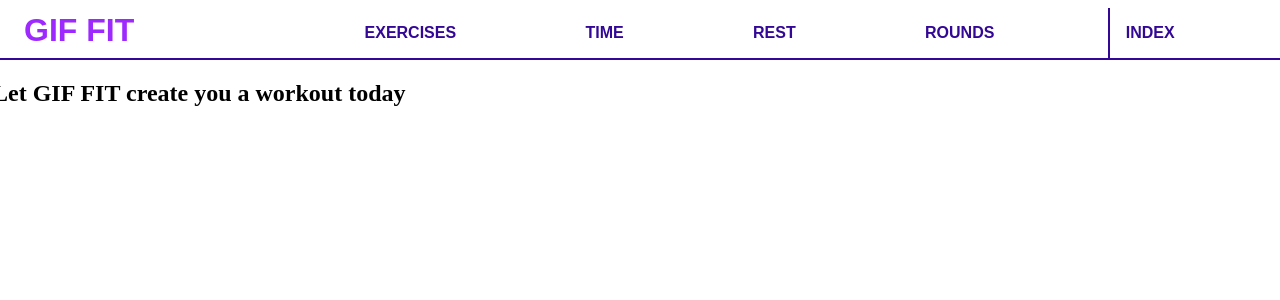
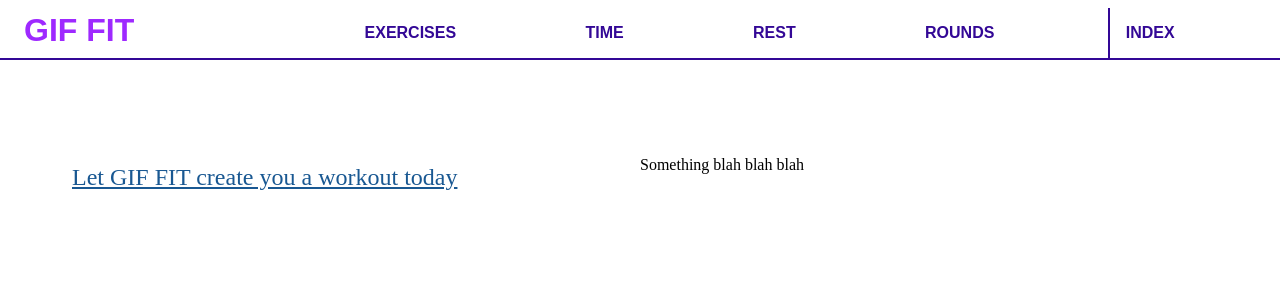
Before and after one commit to jamesncox/gif-fit-2.0, a React (Create React App) app: page / in a window 1280 px wide. Shown: the top 300 px of the page. Built offline with nearby package versions, Linux system fonts and the light colour scheme.

Commit message:
Update App.css with .welcome-title

```diff
--- a/src/components/content/DisplaySelections.js
+++ b/src/components/content/DisplaySelections.js
@@ -1,7 +1,9 @@
 import React from 'react'
 
 function DisplaySelections(props) {
-
+    return (
+        <p>Something blah blah blah</p>
+    )
 
 }
 
--- a/src/components/content/WelcomeMessage.js
+++ b/src/components/content/WelcomeMessage.js
@@ -2,7 +2,7 @@ import React from 'react'
 
 function WelcomeMessage(props) {
     return (
-        <h2>Let GIF FIT create you a workout today</h2>
+        <p className="welcome-title">Let GIF FIT create you a workout today</p>
     )
 }
 
--- a/src/components/layout/Home.js
+++ b/src/components/layout/Home.js
@@ -1,9 +1,13 @@
 import React from 'react'
 import WelcomeMessage from '../content/WelcomeMessage'
+import DisplaySelections from '../content/DisplaySelections'
 
 function Home(props) {
     return (
-        <WelcomeMessage />
+        <div className="home-grid-wrapper">
+            <WelcomeMessage />
+            <DisplaySelections />
+        </div>
     )
 }
 
--- a/src/stylesheets/App.css
+++ b/src/stylesheets/App.css
@@ -16,6 +16,9 @@
   --dark-purple-50-opacity: rgba(51, 8, 150, 0.5);
   --medium-purple: rgb(133, 104, 201);
 
+  /* blues */
+  --blue: #195892;
+
   /* transition */
  --theme-transition: background-color .4s ease-in-out, color .4s ease-in-out;
 
@@ -23,3 +26,15 @@
   --black-shadow: 0px 8px 8px 0px rgba(0, 0, 0, 0.425);
   --light-shadow: 0 4px 8px 1px var(--black);
 }
+
+.home-grid-wrapper {
+  display: grid;
+  grid-template-columns: 1fr 1fr;
+  margin: 5rem;
+}
+
+.welcome-title {
+  color: var(--blue);
+  font-size: 1.5rem;
+  text-decoration: underline;
+}
```
